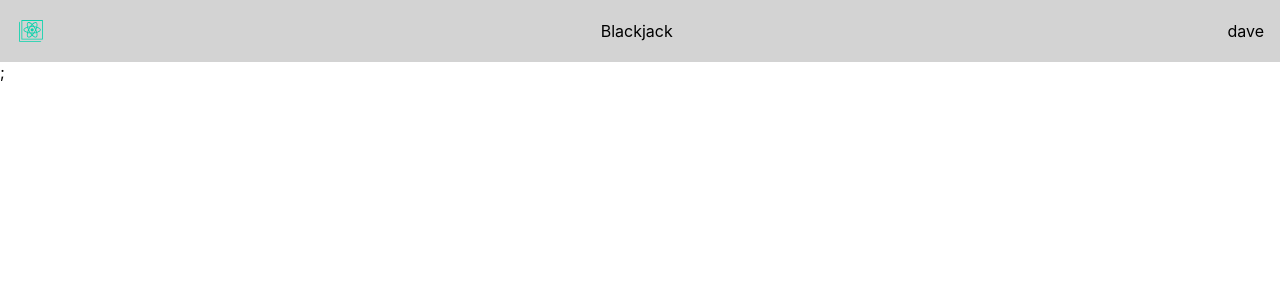
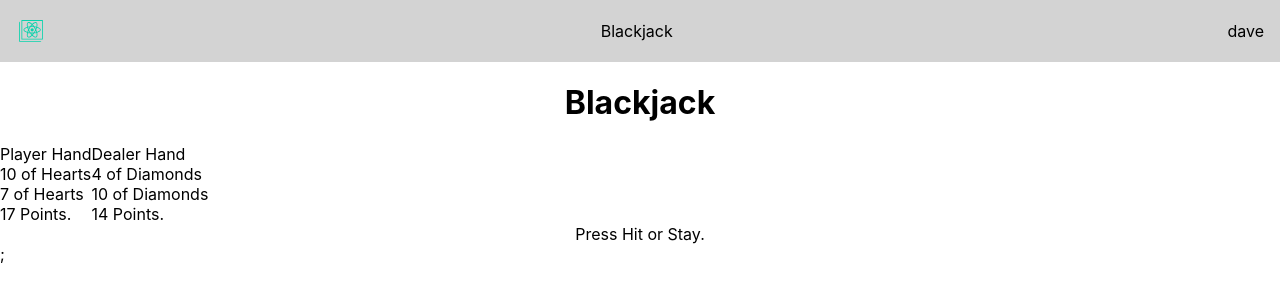
Before and after one commit to StokeMasterJack/2022-10-06-react-cisco, a React (Create React App) app: page / in a window 1280 px wide. Shown: the top 300 px of the page. Built offline with nearby package versions, Linux system fonts and the light colour scheme.

Commit message:
Blackjack part1 as of 4:13pm wed

```diff
--- a/src/App.tsx
+++ b/src/App.tsx
@@ -1,13 +1,24 @@
 import React, {useState} from "react";
 import "./App.css";
+import {BlackjackGame} from "./BlackjackGame";
 import {Header} from "./Header";
 import {useAsync} from "./ss-react-utils";
 import {fetchTheme, Theme, ThemeCtx} from "./Theme";
 import {fetchUser, User, UserCtx} from "./User";
 
+const PageSelector = ({page}: { page: string }) => {
+    if (page === "blackjack") {
+        return <BlackjackGame/>;
+    } else {
+        return <div>No such page: {page}</div>;
+    }
+
+};
+
 const AppLoaded = () => {
     return <div className="App">
         <Header/>
+        <PageSelector page='blackjack'/>
     </div>;
 };
 
--- /dev/null
+++ b/src/BlackjackGame.tsx
@@ -0,0 +1,27 @@
+import React, {FC, useState} from "react";
+import {BjAction, Game} from "./blackjack";
+import {BlackjackGameVu} from "./BlackjackGameVu";
+
+const mkInitState = (): Game => {
+    return Game.mk({shuffle: true});
+};
+
+export type Dispatch = (action: BjAction) => void;
+
+export const BlackjackGame: FC = () => {
+
+    const [state, setState] = useState<Game>(mkInitState);
+
+    const reducer = (oldGame: Game, action: BjAction): Game => {
+        const newGame = oldGame.update(action);
+        return newGame;
+    };
+
+    const dispatch = (action: BjAction) => {
+        const newState = reducer(state, action);
+        setState(newState);
+    };
+
+
+    return <BlackjackGameVu state={state} dispatch={dispatch}/>;
+};
--- /dev/null
+++ b/src/BlackjackGameVu.tsx
@@ -0,0 +1,23 @@
+import React from "react";
+import {Game} from "./blackjack";
+import {Dispatch} from "./BlackjackGame";
+import {HandVu} from "./HandVu";
+
+
+export const BlackjackGameVu = ({state, dispatch}: { state: Game, dispatch: Dispatch }) => {
+
+    return <div style={{display: "flex", flexDirection: "column"}}>
+        <h1>Blackjack</h1>
+        <div style={{display: "flex", flexDirection: "row"}}>
+            <HandVu h={state.ph}/>
+            <HandVu h={state.dh}/>
+        </div>
+        <div>
+            {state.msg}
+        </div>
+        <div>
+            {/*<BlackjackButtons isGameActive={state.isActive} dispatch={dispatch} />*/}
+        </div>
+    </div>;
+
+};
--- /dev/null
+++ b/src/HandVu.tsx
@@ -0,0 +1,21 @@
+import React from "react";
+import {Card, Hand} from "./blackjack";
+import {Co, Ro} from "./ss-react-utils";
+
+function cardToRo(c: Card) {
+    return <Ro>
+        {c.name}
+    </Ro>;
+}
+
+export const HandVu = ({h}: { h: Hand }) => {
+    return <Co>
+        <Ro>{h.name} Hand</Ro>
+        <Co>
+            {h.cards.map(cardToRo)}
+        </Co>
+        <Ro>
+            {h.msg}
+        </Ro>
+    </Co>;
+};
--- a/src/ss-react-utils.tsx
+++ b/src/ss-react-utils.tsx
@@ -1,4 +1,4 @@
-import {DependencyList, useEffect} from "react";
+import React, {CSSProperties, DependencyList, useEffect} from "react";
 
 export type Op<T> = () => Promise<T>;
 export type OnSuccess<T> = (date: T) => void;
@@ -16,3 +16,34 @@ export function useAsync<T>({op, onSuccess, deps}: { op: Op<T>, onSuccess: OnSuc
         // eslint-disable-next-line react-hooks/exhaustive-deps
     }, deps);
 }
+
+
+type DivProps = React.DetailedHTMLProps<React.HTMLAttributes<HTMLDivElement>, HTMLDivElement>;
+const roStyle: CSSProperties = {display: "flex", flexDirection: "row"};
+const coStyle: CSSProperties = {display: "flex", flexDirection: "column"};
+
+export const Ro = (props: DivProps) => {
+
+    const pStyle: CSSProperties | undefined = props.style;
+
+    const newStyle: CSSProperties = pStyle === undefined ? roStyle : {...pStyle, ...roStyle};
+
+    const p = {...props, style: newStyle};
+
+    return <div {...p} >
+        {props.children}
+    </div>;
+};
+
+export const Co = (props: DivProps) => {
+
+    const pStyle: CSSProperties | undefined = props.style;
+
+    const newStyle: CSSProperties = pStyle === undefined ? coStyle : {...pStyle, ...coStyle};
+
+    const p = {...props, style: newStyle};
+
+    return <div {...p} >
+        {props.children}
+    </div>;
+};
```
